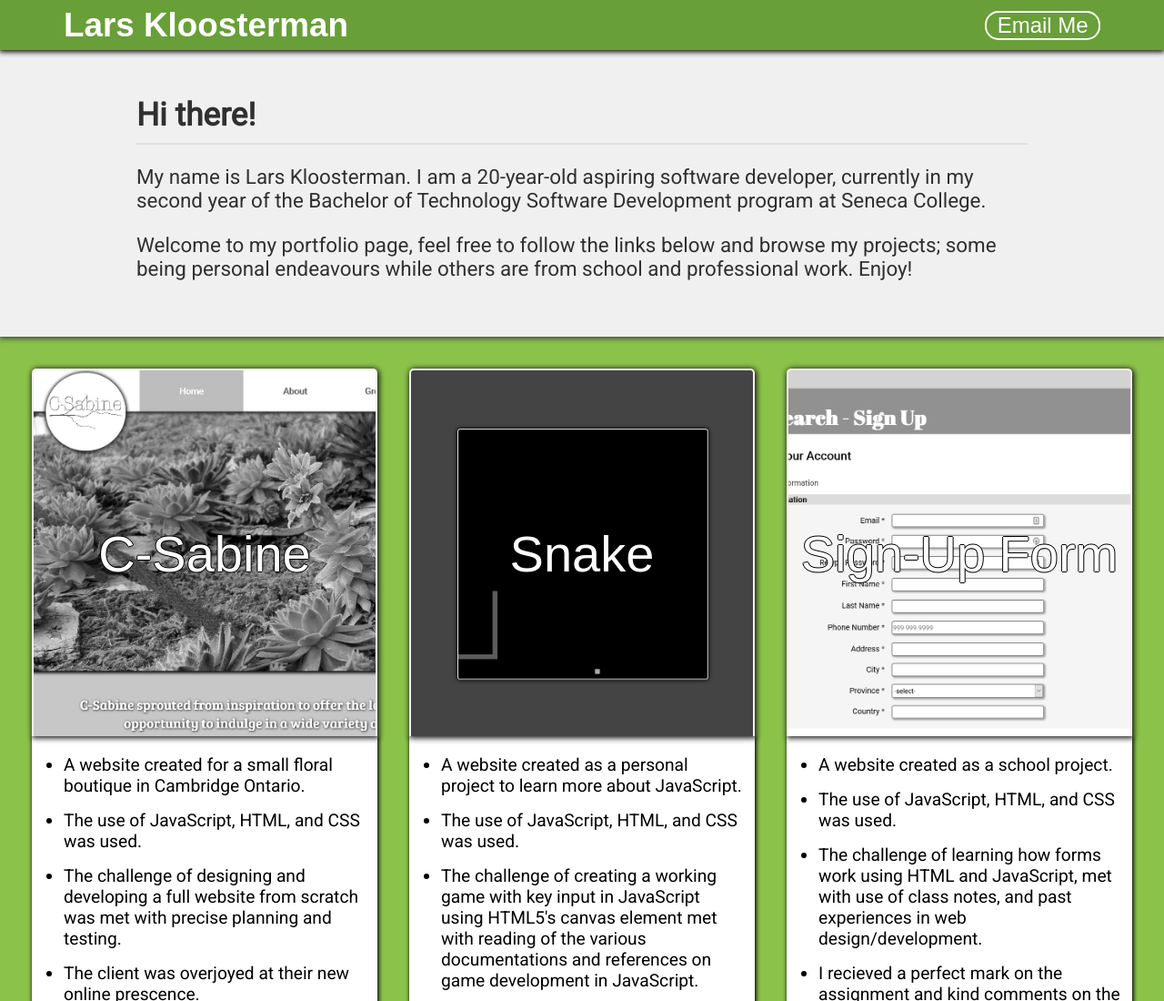
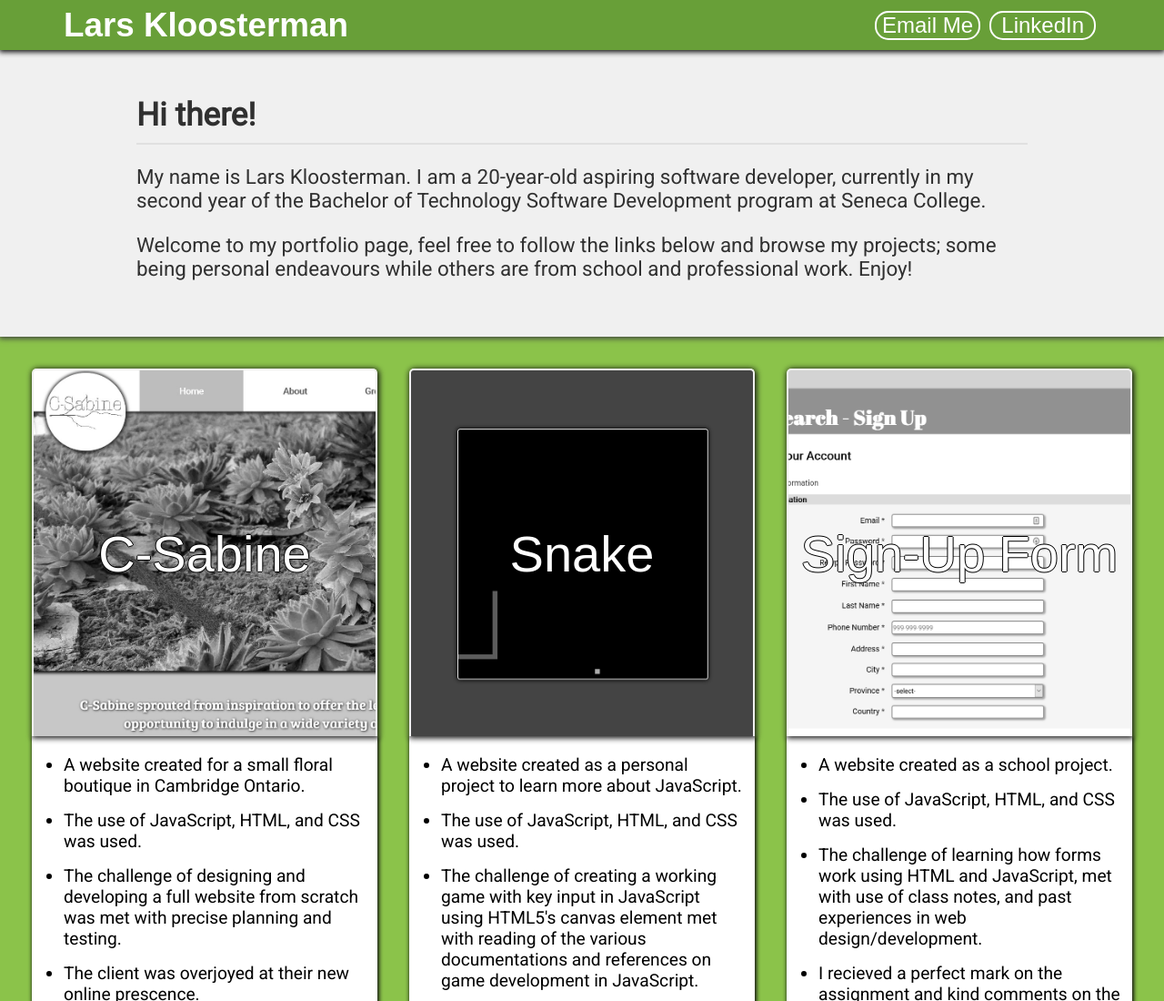
Before and after one commit to LKloosterman/lkloosterman.github.io, a plain HTML site: page index.html in a window 1280 px wide. Shown: the top 1100 px of the page at 91% size. Drawn offline with Linux system fonts and the light colour scheme; a web font is replaced by a local one.

Commit message:
Add LinkedIn Link to header

```diff
--- a/css/interface.css
+++ b/css/interface.css
@@ -13,7 +13,7 @@ body {
     left: 0;
     right: 0;
     display: grid;
-    grid-template-columns: 8fr 1fr;
+    grid-template-columns: 7fr 1fr 1fr;
     justify-content: space-between;
     align-items: center;
     background: #689f38;
@@ -38,6 +38,7 @@ body {
     color: #fff;
     border: 2px solid #fff;
     border-radius: 15px;
+    margin: 5px;
 }
 
 #header > a:hover {
--- a/index.html
+++ b/index.html
@@ -10,6 +10,7 @@
         <div id="header">
             <h2>Lars Kloosterman</h2>
             <a href="mailto:lars_kloosterman@outlook.com">Email Me</a>
+            <a href="https://www.linkedin.com/in/lars-kloosterman" target="_blank">LinkedIn</a>
         </div>
         <div id="jumbotron">
             <div>
```
